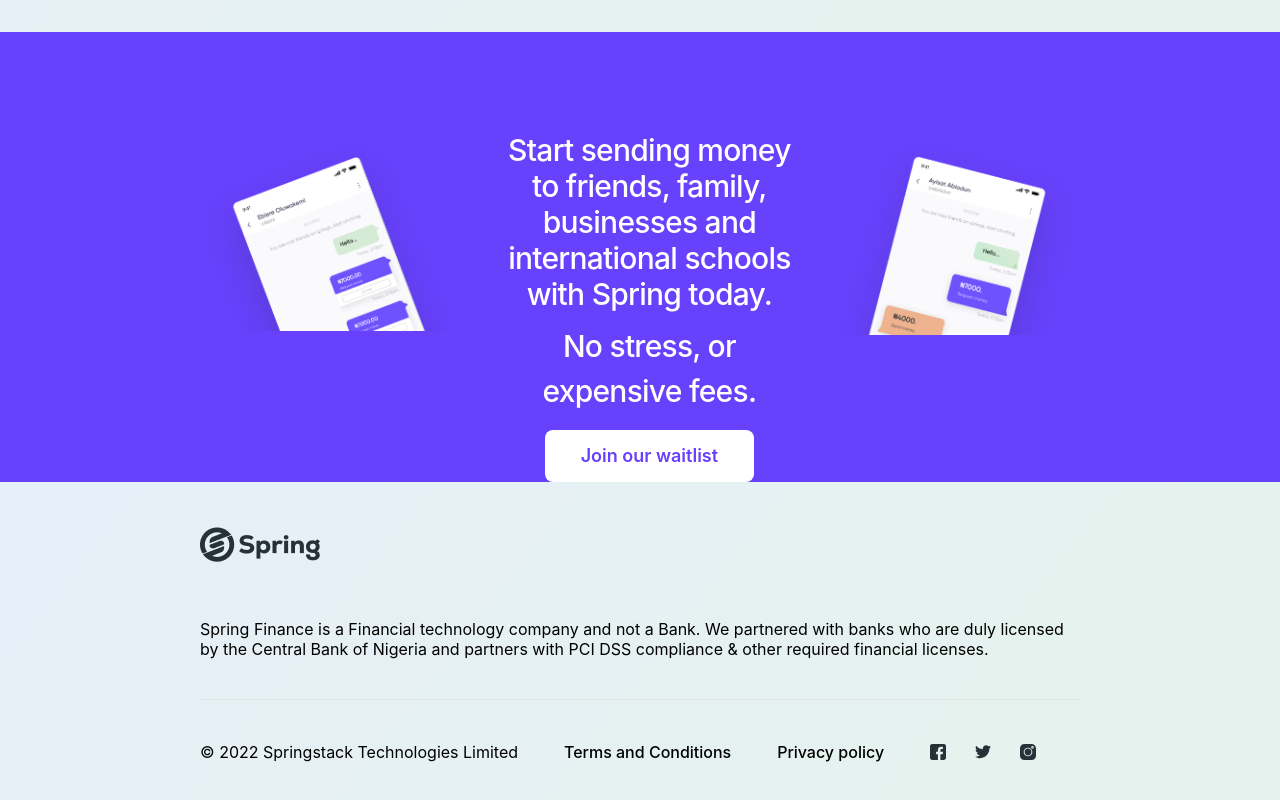
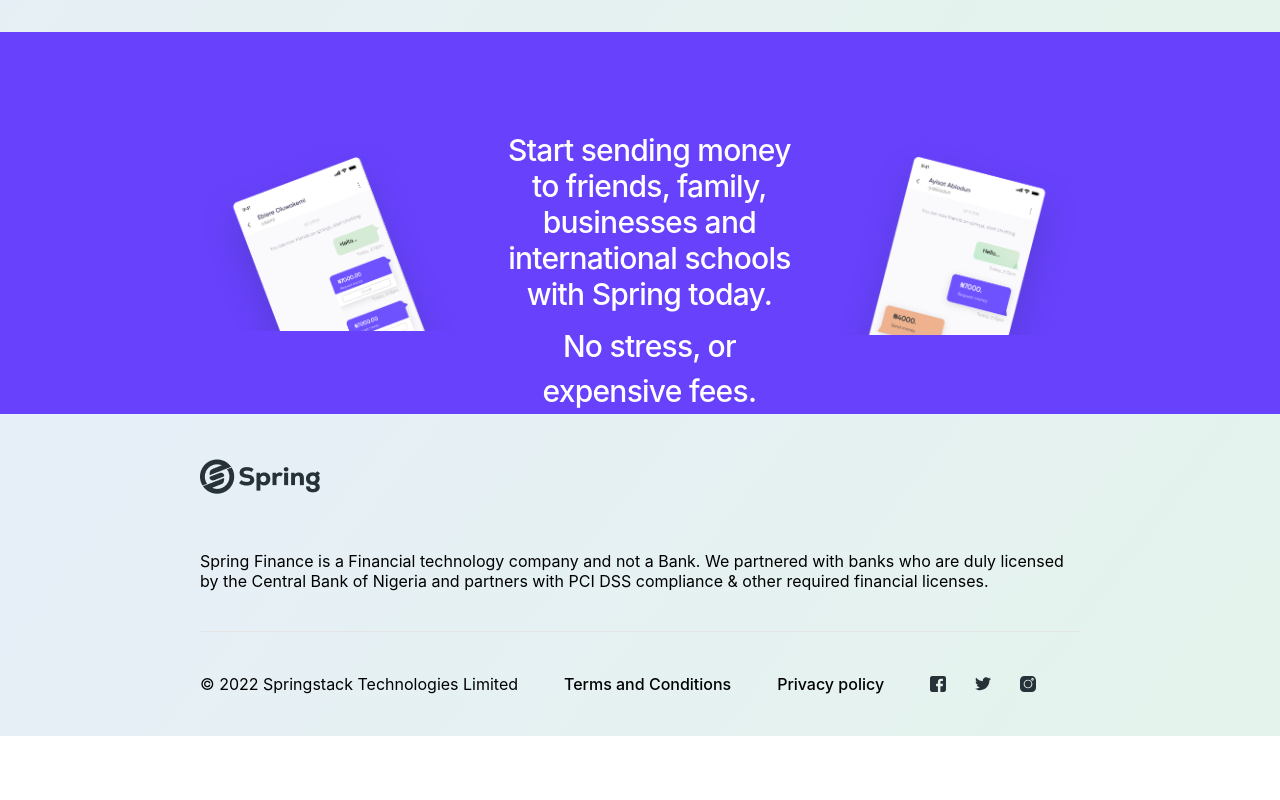
Before and after one commit to AdeCode/spring-finance, a React (Create React App) app: page / in a window 1280 px wide. Shown: the part 3739-4539 px from the top of the page. After the commit the page ends 4475 px from the top, so only its background shows below. Built offline with nearby package versions, Linux system fonts and the light colour scheme.

Commit message:
updated form texts

```diff
--- a/src/components/BusinessNeeds.js
+++ b/src/components/BusinessNeeds.js
@@ -40,8 +40,8 @@
         <Section className='px-8 py-10 lg:py-0 lg:px-[200px]'>
             {modal &&
                 <Modal
-                    title='Join our waitlist'
-                    subTitle='With Spring, local businesses can get paid instantly,  everyone else can receive/send funds to each other & across continents with no delay.'
+                    title='Join the waitlist'
+                    subTitle='Spring is a great way to send money to friends, family and businesses, even pay your international tuition fees.'
                     closeModal={() => closeModal()}
                 >
                     <WaitlistForm />
@@ -50,7 +50,7 @@
             {businessModal &&
                 <Modal
                     title='Free for you,'
-                    subTitle='Spring is a great way to send money to friends, family and businesses, even pay your international tuition fees.'
+                    subTitle='With Spring, businesses can get paid instantly from their customers, while you also stay in tune with daily customers across continents with no friction in payments.'
                     closeModal={() => closeBusinessModal()}
                 >
                     <BusinessForm />
--- a/src/components/GlobalSection.js
+++ b/src/components/GlobalSection.js
@@ -1,4 +1,4 @@
-import React, {useState} from 'react'
+import React, { useState } from 'react'
 import styled from 'styled-components'
 import add from '../images/add-money.png'
 import Icon4 from '../images/Icon4.png'
@@ -32,11 +32,11 @@
         <Section>
             {modal &&
                 <Modal
-                    title='Join our waitlist'
-                    subTitle='With Spring, local businesses can get paid instantly,  everyone else can receive/send funds to each other & across continents with no delay.'
-                    closeModal={()=>closeModal()}
+                    title='Join the waitlist'
+                    subTitle='Spring is a great way to send money to friends, family and businesses, even pay your international tuition fees.'
+                    closeModal={() => closeModal()}
                 >
-                    <WaitlistForm/>
+                    <WaitlistForm />
                 </Modal>
             }
             <div className='top flex flex-col-reverse lg:flex-row lg:justify-between lg:px-[200px]'>
@@ -69,14 +69,14 @@
             </div>
             <div className='bottom hidden w-full bg-blue-bg justify-between lg:flex px-[200px] lg:pt-[100px]'>
                 <div>
-                    <img src={lft} alt='icon'  />
+                    <img src={lft} alt='icon' />
                 </div>
                 <div className='lg:w-[650px] flex flex-col items-center'>
                     <div className='text-white tracking-tight font-medium lg:text-[30px]'>
                         <h2 className='text-center leading-9'>Start sending money to friends, family, businesses and international schools with Spring today.</h2>
                         <p className='text-center pt-3'>No stress, or expensive fees.</p>
                     </div>
-                    <div onClick={openModal} className='text-blue-bg text-lg bg-white py-3 px-9 w-fit mt-[16px] rounded-lg font-semibold cursor-pointer'>Join our waitlist</div>
+                    {/* <div onClick={openModal} className='text-blue-bg text-lg bg-white py-3 px-9 w-fit mt-[16px] rounded-lg font-semibold cursor-pointer'>Join our waitlist</div> */}
                 </div>
                 <div>
                     <img src={rtt} alt='icon' />
--- a/src/components/Navbar.js
+++ b/src/components/Navbar.js
@@ -55,8 +55,8 @@
         <Nav>
             {modal &&
                 <Modal
-                    title='Join our waitlist'
-                    subTitle='With Spring, local businesses can get paid instantly,  everyone else can receive/send funds to each other & across continents with no delay.'
+                    title='Join the waitlist'
+                    subTitle='Spring is a great way to send money to friends, family and businesses, even pay your international tuition fees.'
                     closeModal={() => closeModal()}
                 >
                     <WaitlistForm />
@@ -65,7 +65,7 @@
             {businessModal &&
                 <Modal
                     title='Free for you,'
-                    subTitle='Spring is a great way to send money to friends, family and businesses, even pay your international tuition fees.'
+                    subTitle='With Spring, businesses can get paid instantly from their customers, while you also stay in tune with daily customers across continents with no friction in payments.'
                     closeModal={() => closeBusinessModal()}
                 >
                     <BusinessForm />
--- a/src/components/TopSection.js
+++ b/src/components/TopSection.js
@@ -1,4 +1,4 @@
-import React, {useState} from 'react'
+import React, { useState } from 'react'
 import styled from 'styled-components'
 import phone from '../images/phone.png'
 import Modal from './Modal'
@@ -21,11 +21,11 @@
         <Section className='lg:pt-[50px] pb-[20.8px] lg:pb-[83px] items-start lg:items-center px-7'>
             {modal &&
                 <Modal
-                title='Join our waitlist'
-                subTitle='With Spring, local businesses can get paid instantly,  everyone else can receive/send funds to each other & across continents with no delay.'
-                closeModal={()=>closeModal()}
+                    title='Join the waitlist'
+                    subTitle='Spring is a great way to send money to friends, family and businesses, even pay your international tuition fees.'
+                    closeModal={() => closeModal()}
                 >
-                <WaitlistForm/>
+                    <WaitlistForm />
                 </Modal>
             }
             <h1 className='lg:w-[1039px] text-left lg:text-center text-[26px] lg:text-[46px] font-semibold lg:font-normal leading-9 lg:leading-[53px]'>
@@ -39,10 +39,10 @@
             </div>
 
             <div className='hidden lg:flex'>
-            <img src={deskBan} alt='phone'/>
+                <img src={deskBan} alt='phone' />
             </div>
             <div className='lg:hidden'>
-            <img src={mobileBan} alt='phone'/>
+                <img src={mobileBan} alt='phone' />
             </div>
             <h4 className='text-center w-full text-base font-normal leading-[18px] lg:text-[31px] lg:leading-9'>Get started with <strong>SPRING</strong></h4>
 
```
Lines whose indentation alone changed are shown as unchanged.
